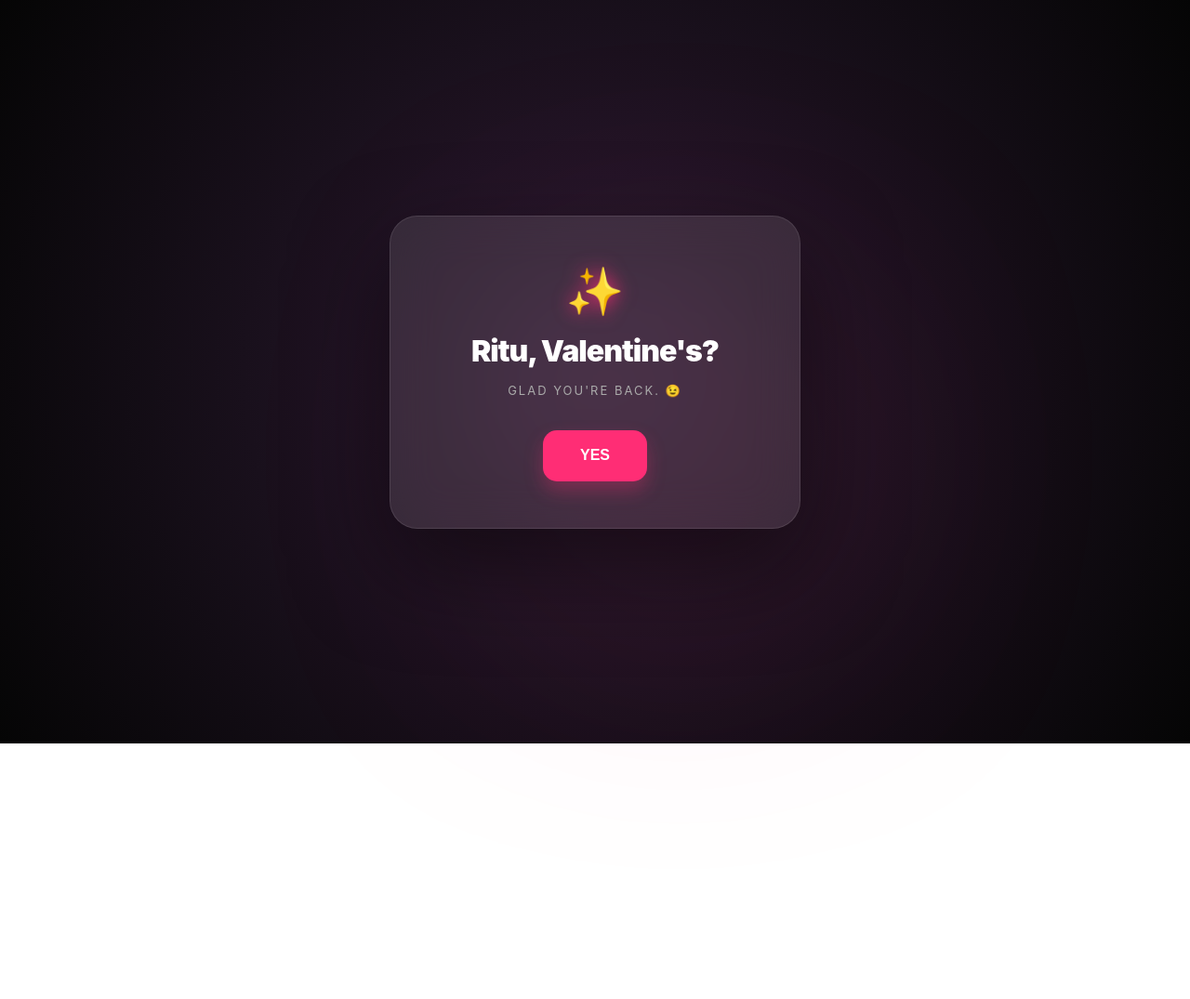
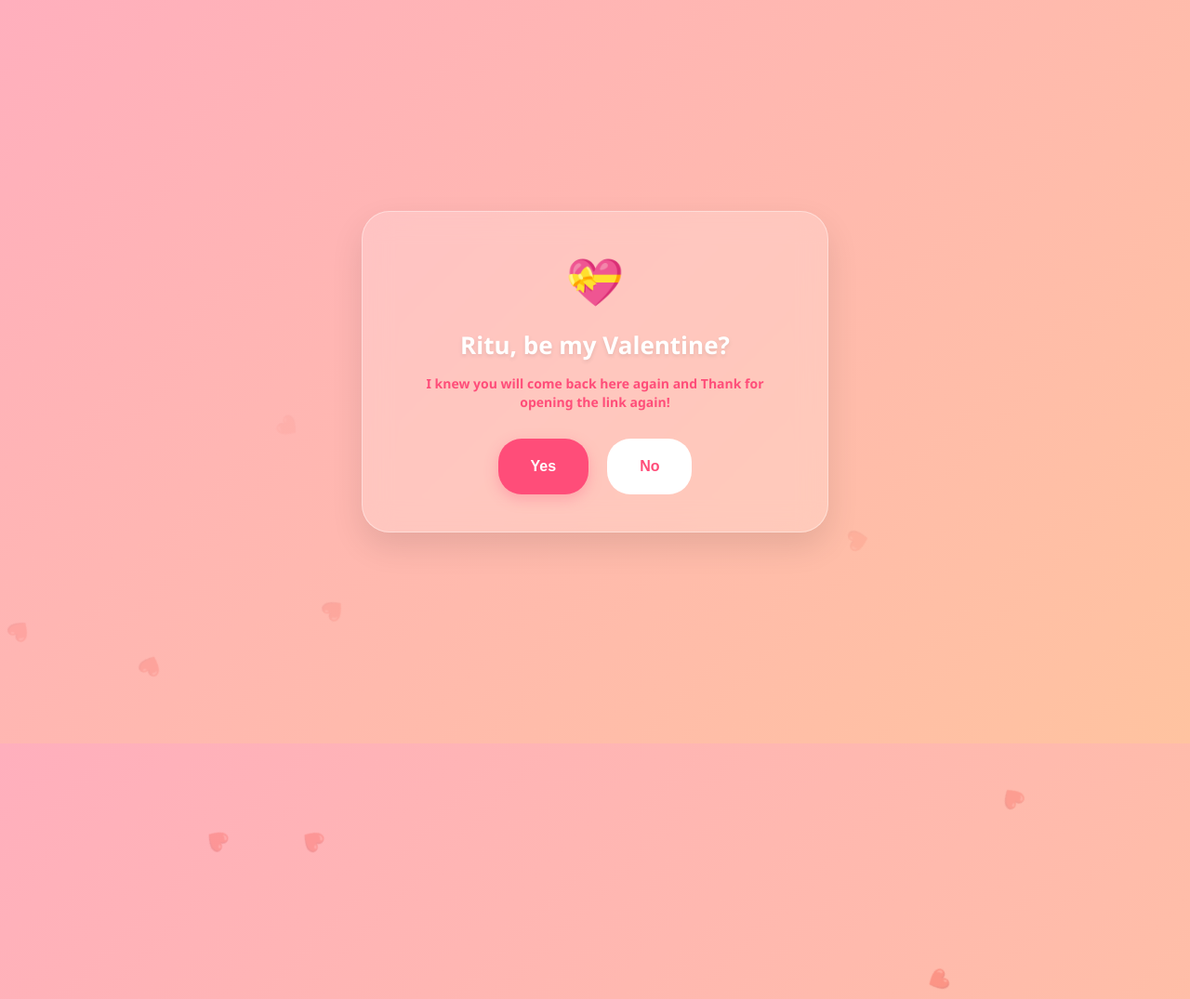
Before and after one commit to reddyniraj1805-lgtm/New, a plain HTML site: page index.html in a window 1280 px wide. Shown: the top 1075 px of the page at 93% size. Before the commit the page ends 800 px from the top, so only its background shows below. Drawn offline with nearby package versions, Linux system fonts and the light colour scheme.

Commit message:
Update index.html

```diff
--- a/index.html
+++ b/index.html
@@ -6,139 +6,186 @@
     <title>For Ritu</title>
     <script src="https://cdn.jsdelivr.net/npm/canvas-confetti@1.6.0/dist/confetti.browser.min.js"></script>
     <style>
-        :root {
-            --accent: #ff2d75;
-            --glass: rgba(255, 255, 255, 0.1);
-        }
-
         body {
             margin: 0;
             height: 100vh;
             display: flex;
             justify-content: center;
             align-items: center;
-            background: #0a0a0a;
-            background: radial-gradient(circle at center, #2d1b33 0%, #050505 100%);
-            font-family: 'Inter', sans-serif;
+            background: linear-gradient(135deg, #ffafbd 0%, #ffc3a0 100%);
+            font-family: 'Segoe UI', Tahoma, Geneva, Verdana, sans-serif;
             overflow: hidden;
-            color: white;
         }
 
-        /* Ambient Glow Background */
-        .glow {
+        /* Floating background hearts */
+        .heart {
             position: absolute;
-            width: 300px;
-            height: 300px;
-            background: var(--accent);
-            filter: blur(150px);
-            border-radius: 50%;
-            opacity: 0.2;
+            color: rgba(255, 255, 255, 0.4);
+            font-size: 20px;
+            pointer-events: none;
+            animation: float 4s linear infinite;
             z-index: 1;
-            animation: move 10s infinite alternate;
         }
 
-        @keyframes move {
-            from { transform: translate(-50%, -50%); }
-            to { transform: translate(50%, 50%); }
+        @keyframes float {
+            from { transform: translateY(100vh) rotate(0deg); opacity: 1; }
+            to { transform: translateY(-10vh) rotate(360deg); opacity: 0; }
         }
 
-        /* Interactive 3D Card */
+        /* The Interactive Card */
         .card {
-            background: var(--glass);
-            backdrop-filter: blur(25px);
-            -webkit-backdrop-filter: blur(25px);
-            border: 1px solid rgba(255, 255, 255, 0.1);
-            padding: 50px 30px;
+            background: rgba(255, 255, 255, 0.2);
+            backdrop-filter: blur(15px);
+            border: 1px solid rgba(255, 255, 255, 0.4);
+            padding: 40px;
             border-radius: 30px;
             text-align: center;
-            box-shadow: 0 40px 100px rgba(0,0,0,0.5);
+            box-shadow: 0 15px 35px rgba(0,0,0,0.1);
             width: 85%;
-            max-width: 380px;
+            max-width: 420px;
             z-index: 10;
-            transform-style: preserve-3d;
-            transition: transform 0.1s;
         }
 
-        .icon-box {
-            font-size: 50px;
-            margin-bottom: 15px;
-            filter: drop-shadow(0 0 10px var(--accent));
+        h1 { color: white; font-size: 26px; margin-bottom: 5px; text-shadow: 0 2px 4px rgba(0,0,0,0.1); }
+
+        .welcome-back {
+            color: #ff4d79;
+            font-size: 14px;
+            font-weight: bold;
+            margin-bottom: 30px;
+            line-height: 1.4;
         }
 
-        h1 {
-            font-size: 32px;
-            font-weight: 900;
-            margin: 0;
-            letter-spacing: -1px;
-        }
-
-        .subtitle {
-            font-size: 13px;
-            color: #aaa;
-            margin: 15px 0 35px;
-            text-transform: uppercase;
-            letter-spacing: 2px;
-        }
-
-        .btn-group {
+        .btn-container {
             display: flex;
             justify-content: center;
-            gap: 15px;
-            min-height: 55px;
+            gap: 20px;
+            min-height: 60px;
+            position: relative;
         }
 
         button {
-            padding: 15px 40px;
+            padding: 12px 35px;
             font-size: 16px;
             border: none;
-            border-radius: 15px;
+            border-radius: 25px;
             cursor: pointer;
-            font-weight: 800;
-            transition: 0.3s cubic-bezier(0.175, 0.885, 0.32, 1.275);
+            font-weight: bold;
+            transition: 0.3s;
         }
 
         #yes {
-            background: var(--accent);
+            background: #ff4d79;
             color: white;
-            box-shadow: 0 10px 20px rgba(255, 45, 117, 0.3);
-        }
-
-        #yes:hover {
-            transform: scale(1.1) translateY(-5px);
-            box-shadow: 0 15px 30px rgba(255, 45, 117, 0.5);
+            box-shadow: 0 5px 15px rgba(255, 77, 121, 0.3);
         }
 
         #no {
-            background: rgba(255,255,255,0.05);
-            color: white;
-            border: 1px solid rgba(255,255,255,0.1);
+            background: white;
+            color: #ff4d79;
+            position: relative;
+            z-index: 999;
         }
 
-        /* Success State */
-        #success { display: none; animation: scaleIn 0.5s forwards; }
+        /* Success Message Styling */
+        #success-msg { display: none; color: white; text-align: left; }
 
-        .result-text { font-size: 18px; line-height: 1.6; color: #ddd; }
-        .highlight { color: var(--accent); font-weight: 900; }
-
-        @keyframes scaleIn {
-            from { opacity: 0; transform: scale(0.9); }
-            to { opacity: 1; transform: scale(1); }
+        .romantic-text {
+            font-size: 16px;
+            line-height: 1.6;
+            margin-bottom: 15px;
         }
 
-        /* Particle Container */
-        #particles { position: absolute; top:0; left:0; width:100%; height:100%; z-index: 2; }
+        .plans {
+            background: rgba(0,0,0,0.05);
+            padding: 15px;
+            border-radius: 15px;
+            font-size: 15px;
+            font-weight: 500;
+        }
+
+        .samosa-joke {
+            margin-top: 15px;
+            font-size: 18px;
+            font-weight: bold;
+            text-align: center;
+        }
     </style>
 </head>
 <body>
 
-    <div class="glow"></div>
-    <div id="particles"></div>
+    <div id="heart-box"></div>
 
-    <div class="card" id="card">
-        <div id="main-ui">
-            <div class="icon-box">✨</div>
-            <h1>Ritu, Valentine's?</h1>
-            <p class="subtitle">Glad you're back. 😉</p>
+    <div class="card">
+        <div id="content">
+            <div style="font-size: 50px; margin-bottom: 10px;">💝</div>
+            <h1>Ritu, be my Valentine?</h1>
+            <p class="welcome-back">I knew you will come back here again and Thank for opening the link again!</p>
 
-            <div class="btn-group">
-                <button id="yes">YES</
+            <div class="btn-container">
+                <button id="yes">Yes</button>
+                <button id="no">No</button>
+            </div>
+        </div>
+
+        <div id="success-msg">
+            <div style="font-size: 50px; text-align: center; margin-bottom: 15px;">🚀✨</div>
+            <p class="romantic-text">
+                Every part of me leans toward you. Your love has wrapped itself around my heart, and I never want to let go.
+            </p>
+            <div class="plans">
+                🏔️ Mountain treks & Beach sunsets<br>
+                🎬 Late night movies<br>
+                📍 Exploring new places with you
+            </div>
+            <p class="samosa-joke">
+                And most importantly...<br>
+                Samosas & Parathas on repeat! 🥟😘🥹
+            </p>
+        </div>
+    </div>
+
+    <script>
+        // Floating Heart Particles
+        function createHeart() {
+            const heart = document.createElement('div');
+            heart.classList.add('heart');
+            heart.innerHTML = '❤️';
+            heart.style.left = Math.random() * 100 + 'vw';
+            heart.style.animationDuration = (Math.random() * 2 + 3) + 's';
+            document.getElementById('heart-box').appendChild(heart);
+            setTimeout(() => heart.remove(), 4000);
+        }
+        setInterval(createHeart, 300);
+
+        // THE DODGING NO BUTTON
+        const noBtn = document.getElementById('no');
+
+        // This makes the button jump when the mouse (or finger) gets near
+        const moveButton = () => {
+            const x = Math.random() * (window.innerWidth - 100);
+            const y = Math.random() * (window.innerHeight - 50);
+            noBtn.style.position = 'fixed';
+            noBtn.style.left = x + 'px';
+            noBtn.style.top = y + 'px';
+        };
+
+        noBtn.addEventListener('mouseover', moveButton);
+        noBtn.addEventListener('touchstart', moveButton);
+
+        // YES BUTTON CLICK
+        document.getElementById('yes').addEventListener('click', () => {
+            document.getElementById('content').style.display = 'none';
+            document.getElementById('success-msg').style.display = 'block';
+
+            // Confetti Explosion
+            confetti({
+                particleCount: 150,
+                spread: 70,
+                origin: { y: 0.6 },
+                colors: ['#ff4d79', '#ffffff', '#ffc3a0']
+            });
+        });
+    </script>
+</body>
+</html>
```
